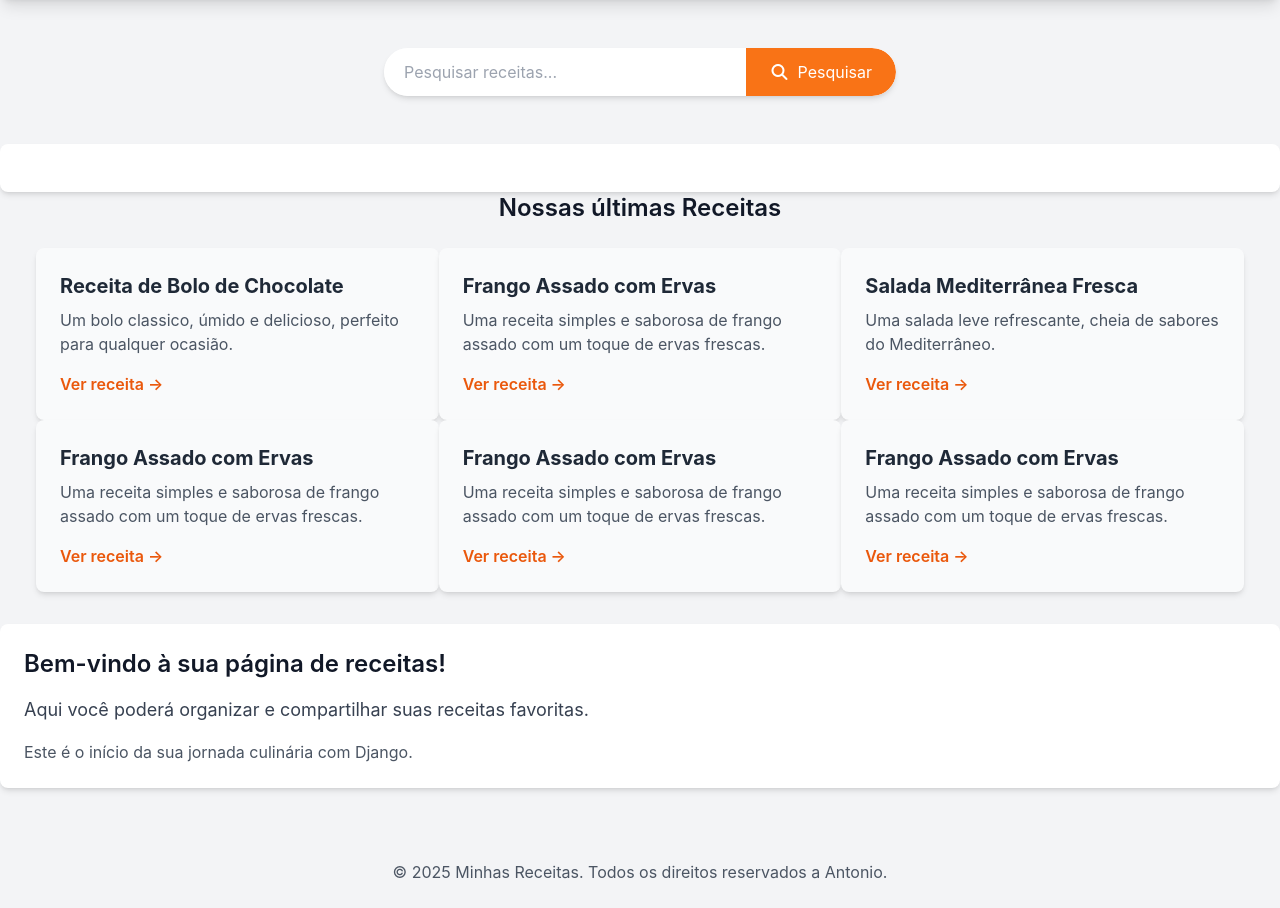
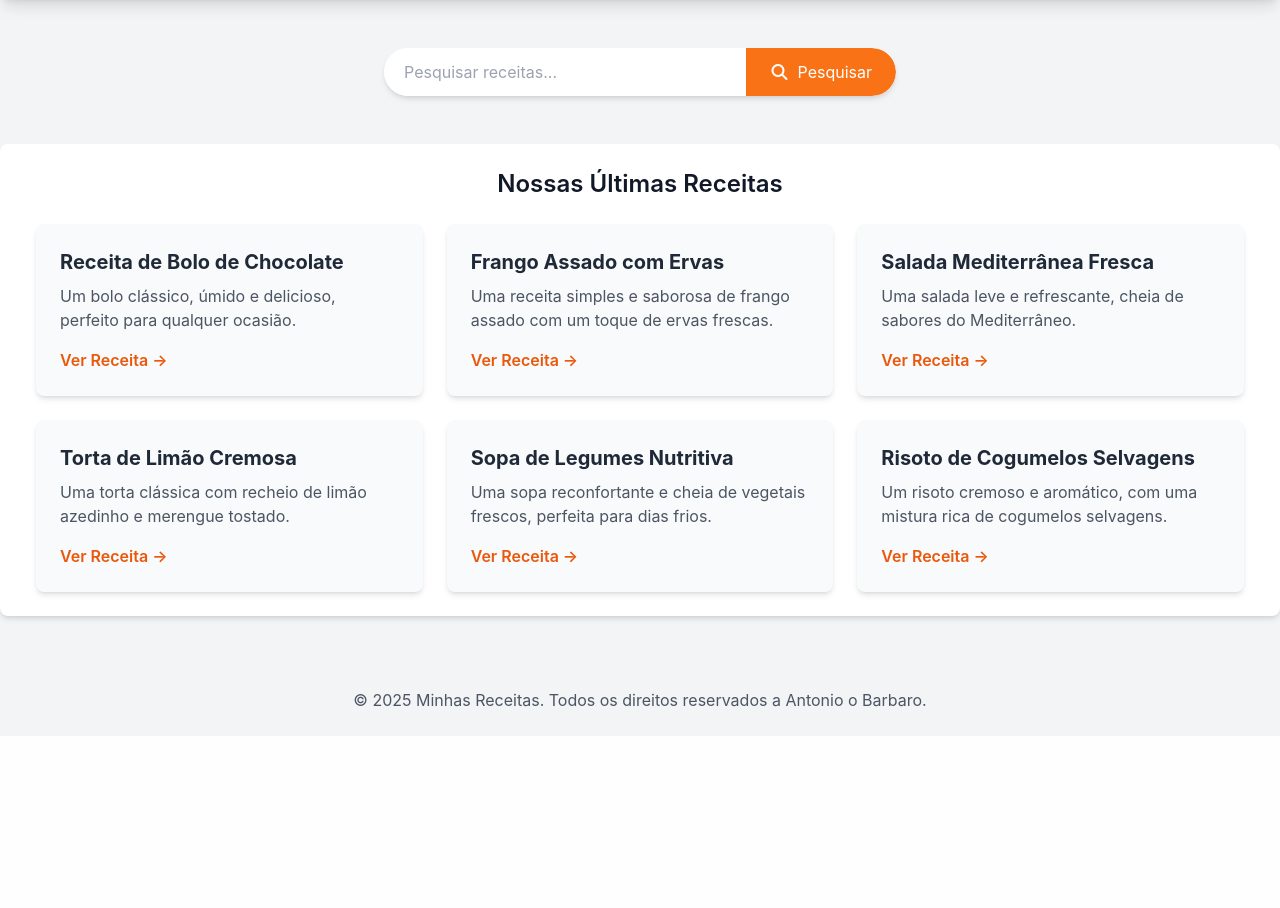
Before and after one commit to Antoniojferreira3/projeto-2, a Django app: page /receitas/ in a window 1280 px wide. Shown: the part 88-996 px from the top of the page. After the commit the page ends 795 px from the top, so only its background shows below. Run offline with Django 5.2, Linux system fonts and the light colour scheme; some libraries are stand-ins or nearby versions.

Commit message:
segundo commit

```diff
--- a/receitas/templates/receitas/home.html
+++ b/receitas/templates/receitas/home.html
@@ -32,76 +32,70 @@
             </nav>
         </div>
     </header>
-    <section class="container mx-auto mt-8 p-4 flex justify-center">
+   <section class="container mx-auto mt-8 p-4 flex justify-center">
         <div class="w-full max-w-lg flex bg-white rounded-full shadow-md overflow-hidden">
             <input
                 type="text"
                 placeholder="Pesquisar receitas..."
                 class="flex-grow p-3 text-gray-700 focus:outline-none focus:ring-2 focus:ring-orange-500 rounded-l-full pl-5">
-                <button class="bg-orange-500 hover:bg-orange-600 text-white p-3 px-6 rounded-r-full transition duration-300 ease-in-out flex items-center justify-center">
-                    <i class="fas fa-search mr-2"></i>Pesquisar
-                </button>
+            <button class="bg-orange-500 hover:bg-orange-600 text-white p-3 px-6 rounded-r-full transition duration-300 ease-in-out flex items-center justify-center">
+                <i class="fas fa-search mr-2"></i> Pesquisar
+            </button>
         </div>
     </section>
-    <!-- Start: conteudo principal da página com containers de receitas -->
-    <main class="container mx-auto p-6 mt-8 bg-white rounded-lg shadow-md"></main>
-        <!-- Titulo da seção de Receitas -->
-            <h2 class="text-2xl font-semibold mb-6 text-center">Nossas últimas Receitas</h2>
-            <!-- container flexivel para as receitas -->
-            <div class="flex flex-wrap justify-center gap 6">
-
+<!-- END: Seção de Pesquisa Adicionada -->
+ <!-- START: Conteúdo Principal da Página com Containers de Receitas -->
+    <main class="container mx-auto p-6 mt-8 bg-white rounded-lg shadow-md">
+        <!-- Título da seção de receitas -->
+        <h2 class="text-2xl font-semibold mb-6 text-center">Nossas Últimas Receitas</h2>
+        <!-- Container Flexível para as Receitas -->
+        <div class="flex flex-wrap justify-center gap-6">
             <!-- Receita 1 -->
             <div class="w-full sm:w-[calc(50%-1.5rem)] lg:w-[calc(33.333%-1.5rem)] bg-gray-50 p-6 rounded-lg shadow-md hover:shadow-lg transition-shadow duration-300 ease-in-out">
-                <h3 class="text-xl font-bold mb-2 text-gray-800"> Receita de Bolo de Chocolate</h3>
-                <p class="text-gray-600 mb-4"> Um bolo classico, úmido e delicioso, perfeito para qualquer ocasião.</p>
-                <a href="#" class="text-orange-600 hover:text-orange-800 font-semibold">Ver receita &rarr;</a>
+                <h3 class="text-xl font-bold mb-2 text-gray-800">Receita de Bolo de Chocolate</h3>
+                <p class="text-gray-600 mb-4">Um bolo clássico, úmido e delicioso, perfeito para qualquer ocasião.</p>
+                <a href="#" class="text-orange-600 hover:text-orange-800 font-semibold">Ver Receita &rarr;</a>
             </div>
-
-            <!-- Receita 2 -->
+   <!-- Receita 2 -->
             <div class="w-full sm:w-[calc(50%-1.5rem)] lg:w-[calc(33.333%-1.5rem)] bg-gray-50 p-6 rounded-lg shadow-md hover:shadow-lg transition-shadow duration-300 ease-in-out">
-                <h3 class="text-xl font-bold mb-2 text-gray-800"> Frango Assado com Ervas</h3>
-                <p class="text-gray-600 mb-4"> Uma receita simples e saborosa de frango assado com um toque de ervas frescas.</p>
-                <a href="#" class="text-orange-600 hover:text-orange-800 font-semibold">Ver receita &rarr;</a>
+                <h3 class="text-xl font-bold mb-2 text-gray-800">Frango Assado com Ervas</h3>
+                <p class="text-gray-600 mb-4">Uma receita simples e saborosa de frango assado com um toque de ervas frescas.</p>
+                <a href="#" class="text-orange-600 hover:text-orange-800 font-semibold">Ver Receita &rarr;</a>
             </div>
-
-            <!-- Receita 3 -->
+<!-- Receita 3 -->
             <div class="w-full sm:w-[calc(50%-1.5rem)] lg:w-[calc(33.333%-1.5rem)] bg-gray-50 p-6 rounded-lg shadow-md hover:shadow-lg transition-shadow duration-300 ease-in-out">
-                <h3 class="text-xl font-bold mb-2 text-gray-800"> Salada Mediterrânea Fresca</h3>
-                <p class="text-gray-600 mb-4"> Uma salada leve refrescante, cheia de sabores do Mediterrâneo.</p>
-                <a href="#" class="text-orange-600 hover:text-orange-800 font-semibold">Ver receita &rarr;</a>
+                <h3 class="text-xl font-bold mb-2 text-gray-800">Salada Mediterrânea Fresca</h3>
+                <p class="text-gray-600 mb-4">Uma salada leve e refrescante, cheia de sabores do Mediterrâneo.</p>
+                <a href="#" class="text-orange-600 hover:text-orange-800 font-semibold">Ver Receita &rarr;</a>
             </div>
 
             <!-- Receita 4 -->
             <div class="w-full sm:w-[calc(50%-1.5rem)] lg:w-[calc(33.333%-1.5rem)] bg-gray-50 p-6 rounded-lg shadow-md hover:shadow-lg transition-shadow duration-300 ease-in-out">
-                <h3 class="text-xl font-bold mb-2 text-gray-800"> Frango Assado com Ervas</h3>
-                <p class="text-gray-600 mb-4"> Uma receita simples e saborosa de frango assado com um toque de ervas frescas.</p>
-                <a href="#" class="text-orange-600 hover:text-orange-800 font-semibold">Ver receita &rarr;</a>
+                <h3 class="text-xl font-bold mb-2 text-gray-800">Torta de Limão Cremosa</h3>
+                <p class="text-gray-600 mb-4">Uma torta clássica com recheio de limão azedinho e merengue tostado.</p>
+                <a href="#" class="text-orange-600 hover:text-orange-800 font-semibold">Ver Receita &rarr;</a>
             </div>
 
             <!-- Receita 5 -->
             <div class="w-full sm:w-[calc(50%-1.5rem)] lg:w-[calc(33.333%-1.5rem)] bg-gray-50 p-6 rounded-lg shadow-md hover:shadow-lg transition-shadow duration-300 ease-in-out">
-                <h3 class="text-xl font-bold mb-2 text-gray-800"> Frango Assado com Ervas</h3>
-                <p class="text-gray-600 mb-4"> Uma receita simples e saborosa de frango assado com um toque de ervas frescas.</p>
-                <a href="#" class="text-orange-600 hover:text-orange-800 font-semibold">Ver receita &rarr;</a>
+                <h3 class="text-xl font-bold mb-2 text-gray-800">Sopa de Legumes Nutritiva</h3>
+                <p class="text-gray-600 mb-4">Uma sopa reconfortante e cheia de vegetais frescos, perfeita para dias frios.</p>
+                <a href="#" class="text-orange-600 hover:text-orange-800 font-semibold">Ver Receita &rarr;</a>
             </div>
 
             <!-- Receita 6 -->
             <div class="w-full sm:w-[calc(50%-1.5rem)] lg:w-[calc(33.333%-1.5rem)] bg-gray-50 p-6 rounded-lg shadow-md hover:shadow-lg transition-shadow duration-300 ease-in-out">
-                <h3 class="text-xl font-bold mb-2 text-gray-800"> Frango Assado com Ervas</h3>
-                <p class="text-gray-600 mb-4"> Uma receita simples e saborosa de frango assado com um toque de ervas frescas.</p>
-                <a href="#" class="text-orange-600 hover:text-orange-800 font-semibold">Ver receita &rarr;</a>
+                <h3 class="text-xl font-bold mb-2 text-gray-800">Risoto de Cogumelos Selvagens</h3>
+                <p class="text-gray-600 mb-4">Um risoto cremoso e aromático, com uma mistura rica de cogumelos selvagens.</p>
+                <a href="#" class="text-orange-600 hover:text-orange-800 font-semibold">Ver Receita &rarr;</a>
             </div>
-        <!-- Adicione mais cards de receitas conforme necessário -->
+        </div>
+    </main>
+        <!-- END: Conteúdo Principal da Página com Containers de Receitas -->
 
-    <!-- Conteúdo Principal da Página -->
-    <main class="container mx-auto p-6 mt-8 bg-white rounded-lg shadow-md">
-        <h2 class="text-2xl font-semibold mb-4">Bem-vindo à sua página de receitas!</h2>
-        <p class="text-lg text-gray-700">Aqui você poderá organizar e compartilhar suas receitas favoritas.</p>
-        <p class="mt-4 text-gray-600">Este é o início da sua jornada culinária com Django.</p>
-    </main>
     <!-- Rodapé (opcional, para futuras adições) -->
     <footer class="mt-12 p-6 text-center text-gray-600">
-        <p>&copy; 2025 Minhas Receitas. Todos os direitos reservados a Antonio.</p>
+        <p>&copy; 2025 Minhas Receitas. Todos os direitos reservados a Antonio o Barbaro.</p>
     </footer>
 </body>
 </html>
```
